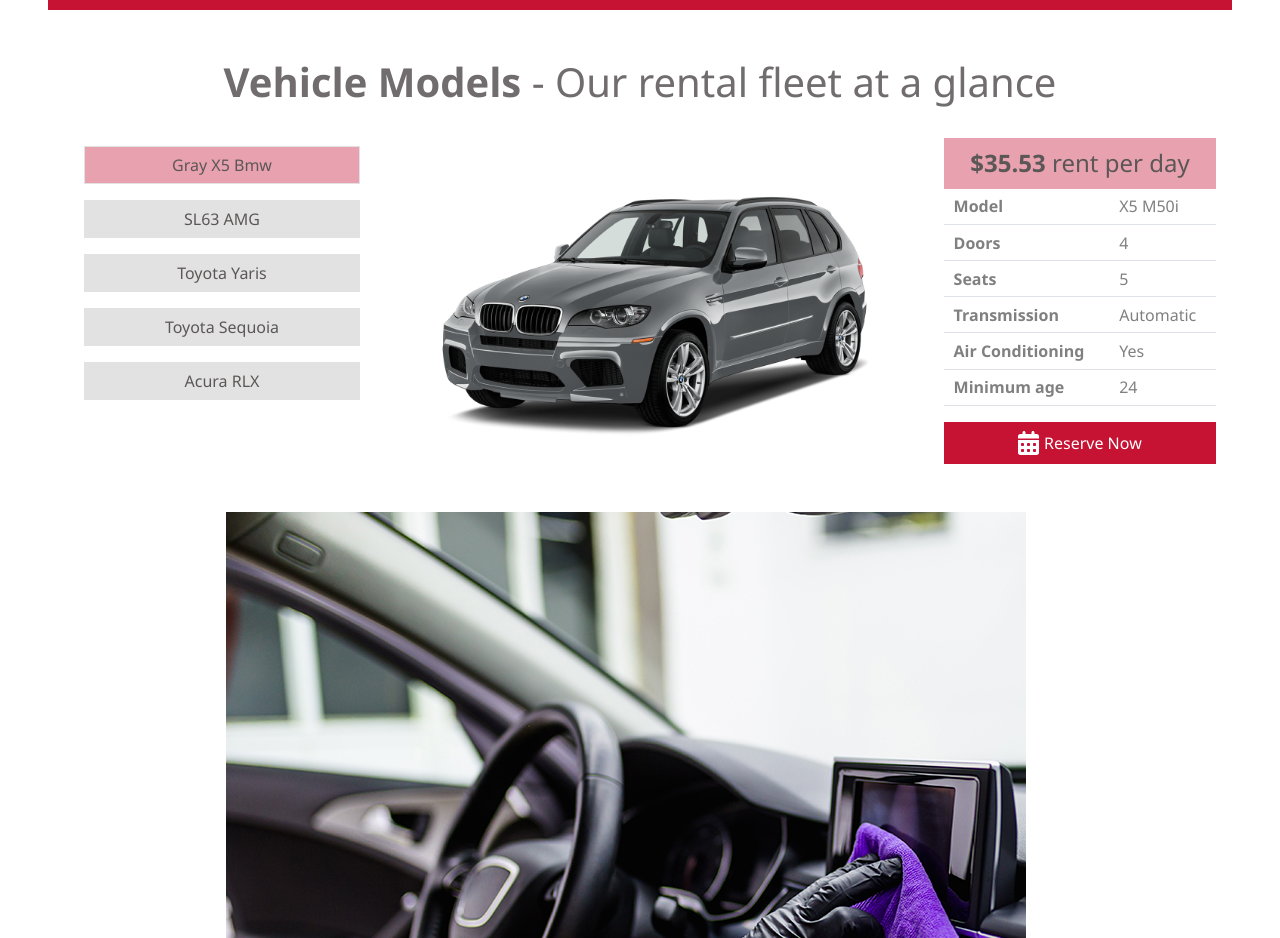
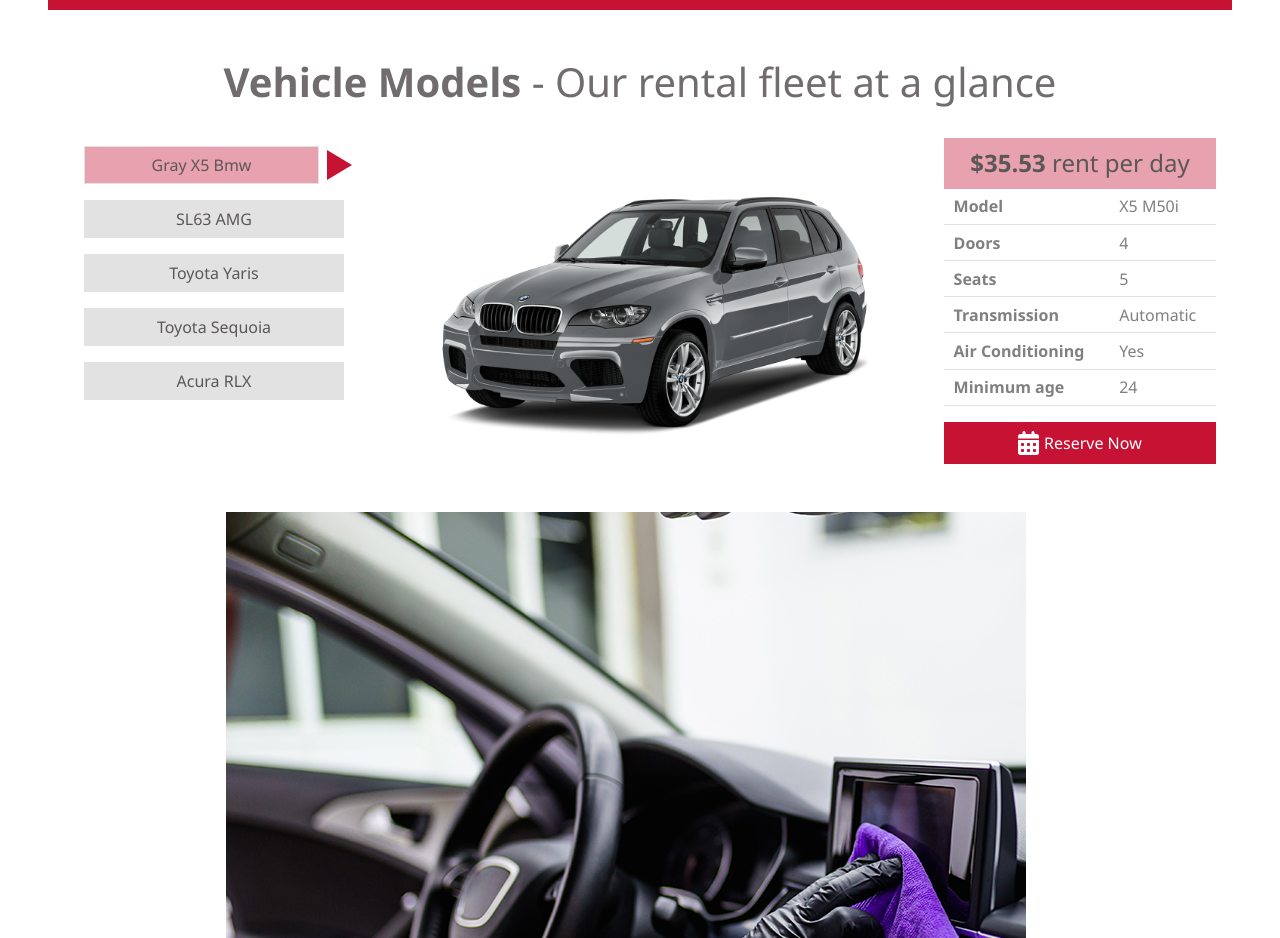
Before and after one commit to khawaja-Faizan/car-connect, a React (Create React App) app: page /#/ in a window 1280 px wide. Shown: the part 1740-2678 px from the top of the page. Built offline with nearby package versions, Linux system fonts and the light colour scheme.

Commit message:
Completed the vehicle model view

```diff
--- a/src/assets/sass/_responsive.scss
+++ b/src/assets/sass/_responsive.scss
@@ -78,7 +78,8 @@
 
     &_btn {
       width: 100%;
-
+      display: flex;
+      align-items: center;
       .btn {
         width: 100%;
         background: #e3e2e2 !important;
@@ -89,12 +90,23 @@
         color: rgb(91, 87, 87);
         margin: 0.5em;
       }
+      .right-arrow {
+        width: 0;
+        height: 0;
+        border-top: 15px solid transparent;
+        border-left: 25px solid $secondary-color;
+        border-bottom: 15px solid transparent;
+      }
 
       .active {
         background: #e8a1ae !important;
         &:focus-visible,
         &:focus {
           box-shadow: none !important;
+        }
+        &:before {
+          border-top: 20px solid black;
+          border-bottom: 20px solid black;
         }
       }
     }
--- a/src/views/vehicleModels/vehicleModels.js
+++ b/src/views/vehicleModels/vehicleModels.js
@@ -1,4 +1,4 @@
-import React, { useState, useRef } from "react";
+import React, { useState } from "react";
 import Form from "react-bootstrap/Form";
 
 import carOne from "../../assets/images/displayModels/Gray-X5-Bmw.png";
@@ -13,7 +13,7 @@
 const VehicleModels = () => {
   const { Select } = Form;
   const [model, setModel] = useState(0);
-  const [activeClass, setActiveClass] = useState(0);
+  const [activeClass, setActiveClass] = useState(model);
 
   const modelChanged = (e) => {
     setModel(parseInt(e.target.value));
@@ -82,8 +82,9 @@
     },
   ];
 
-  const handleClick = (id) => {
+  const handleClick = (id, modelId) => {
     setActiveClass(id);
+    setModel(parseInt(modelId));
   };
 
   return (
@@ -110,10 +111,15 @@
                     className={`model-btn ${
                       activeClass === index ? "active" : ""
                     }`}
-                    onClick={(e) => handleClick(index)}
+                    onClick={(e) => handleClick(index, model.id)}
                   >
                     {model.name}
                   </Button>
+                  <div
+                    className={`${activeClass === index ? "right-arrow" : ""}`}
+                  >
+                    {" "}
+                  </div>
                 </div>
               ))}
             </div>
```
